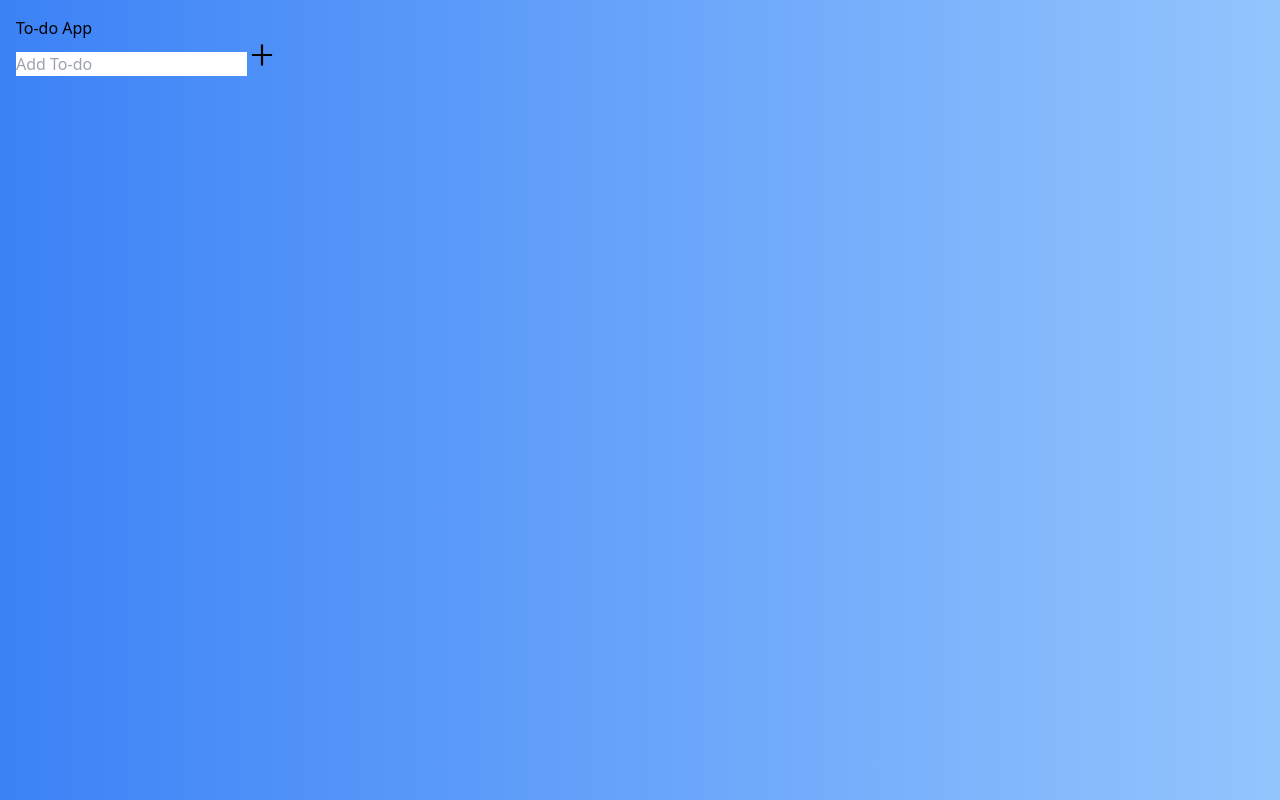
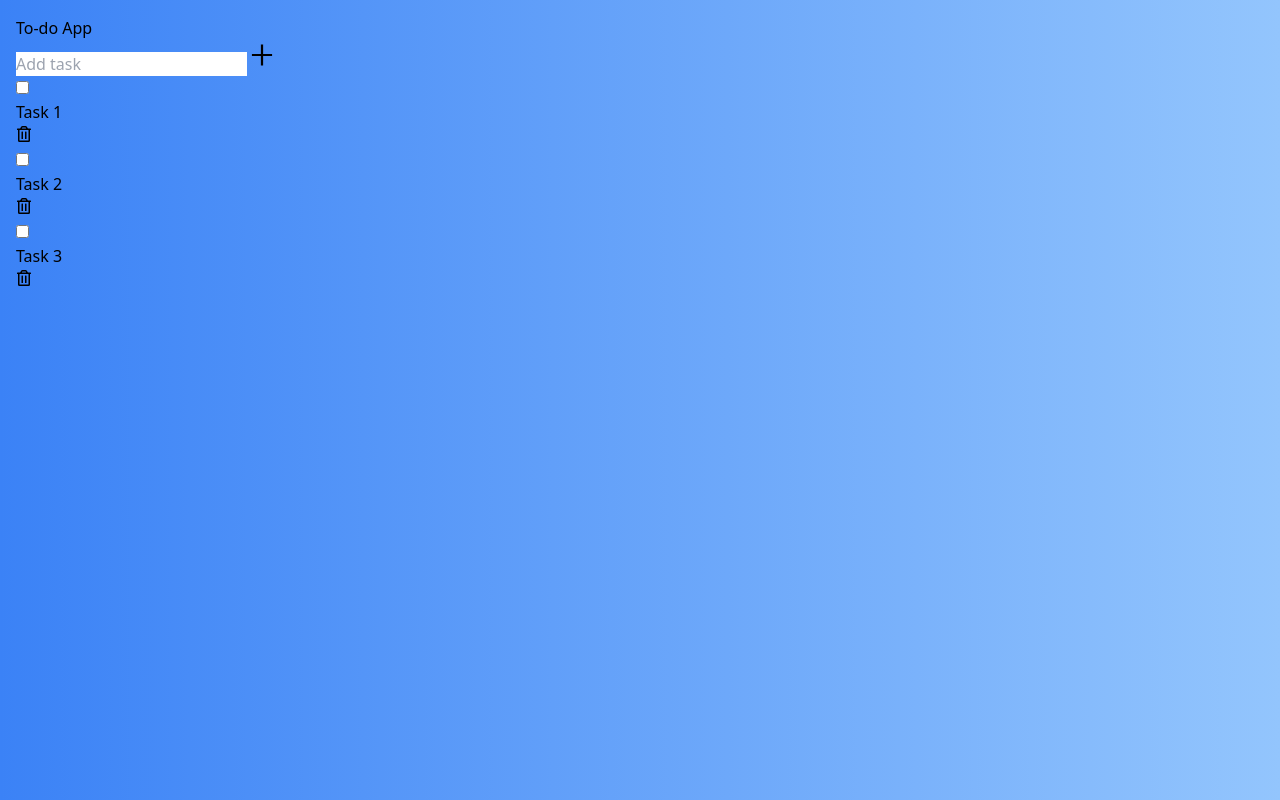
Before and after one commit to javadrip/react-todo, a React (Vite) app: page / in a window 1280 px wide. Built offline with nearby package versions, Linux system fonts and the light colour scheme.

Commit message:
Add map tasks

```diff
--- a/package.json
+++ b/package.json
@@ -10,6 +10,7 @@
     "preview": "vite preview"
   },
   "dependencies": {
+    "prop-types": "^15.8.1",
     "react": "^18.2.0",
     "react-dom": "^18.2.0",
     "react-icons": "^4.8.0"
--- a/src/App.jsx
+++ b/src/App.jsx
@@ -1,19 +1,29 @@
+import { useState } from "react";
 import { AiOutlinePlus } from "react-icons/ai";
+import Task from "./components/Task";
 
 const style = {
   bg: `h-screen w-screen p-4 bg-gradient-to-r from-blue-500 to-blue-300`,
 };
 
 function App() {
+  const [tasks, setTasks] = useState(["Task 1", "Task 2", "Task 3"]);
+
   return (
     <div className={style.bg}>
       <div className={style.container}>
         <h3 className={style.h3}>To-do App</h3>
-        <form className={style.form} action=""></form>
-        <input className={style.input} type="text" placeholder="Add To-do" />
-        <button className={style.button}>
-          <AiOutlinePlus size={30} />
-        </button>
+        <form className={style.form} action="">
+          <input className={style.input} type="text" placeholder="Add task" />
+          <button className={style.button}>
+            <AiOutlinePlus size={30} />
+          </button>
+        </form>
+        <ul>
+          {tasks.map((task, index) => (
+            <Task key={index} task={task} />
+          ))}
+        </ul>
       </div>
     </div>
   );
--- /dev/null
+++ b/src/components/Task.jsx
@@ -0,0 +1,23 @@
+import PropTypes from "prop-types";
+import { FaRegTrashAlt } from "react-icons/fa";
+
+const style = {};
+
+function Task(props) {
+  return (
+    <li className={style.li}>
+      <div className={style.row}>
+        <input type="checkbox" />
+        <p className={style.task}>{props.task}</p>
+        <button>{<FaRegTrashAlt />}</button>
+      </div>
+    </li>
+  );
+}
+
+// Defined to remove the warning "'task' is missing in props validation" for props.task
+Task.propTypes = {
+  task: PropTypes.string.isRequired,
+};
+
+export default Task;
```
Also changed, not shown: 1 other file (tests, documents, lock files or other folders).
